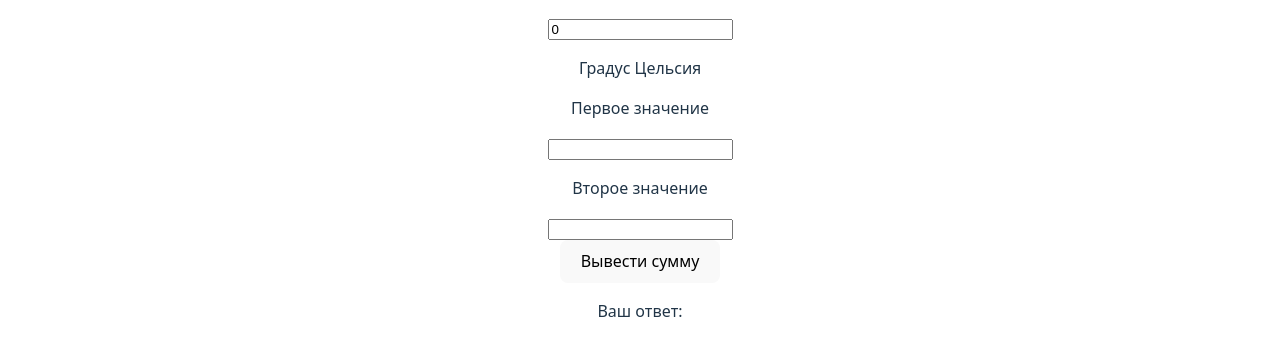
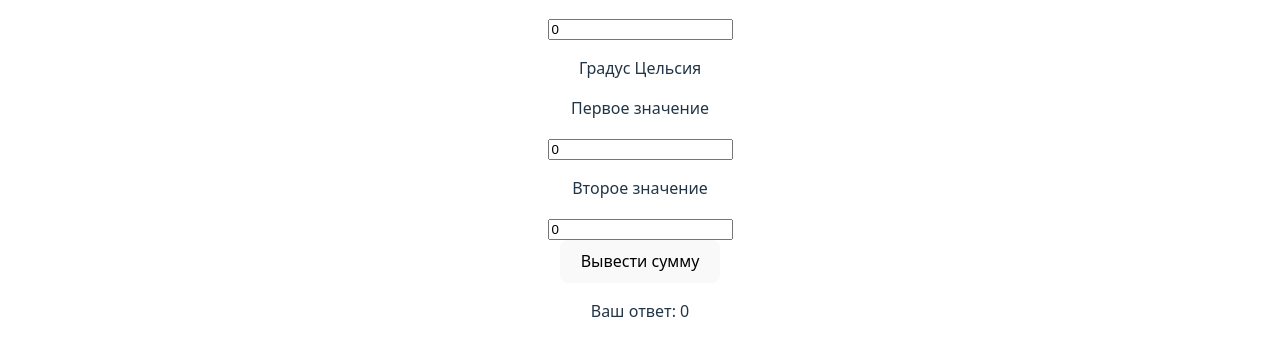
Before and after one commit to awakha/RCOI-APP, a React (Vite) app: page / in a window 1280 px wide. Shown: the part 1271-1633 px from the top of the page. Built offline with nearby package versions, Linux system fonts and the light colour scheme.

Commit message:
useState. Practic. Finish

```diff
--- a/src/components/Task7.tsx
+++ b/src/components/Task7.tsx
@@ -1,16 +1,33 @@
 // Создайте компонент "Простой калькулятор". Создайте два поля, в одном пользователь будет вводить одно значение, а другом второе. При нажатии на кнопку в диве должен отображаться текст "Ваш ответ: " и сумма двух значений из полей ввода.
 
+import { useState } from "react";
+
 const Task7 = () => {
+  const [base, setBase] = useState(0);
+  const [increment, setIncrement] = useState(0);
+  const [result, setResult] = useState(0);
+
+  const sum = () => {
+    setResult(Number(base) + Number(increment));
+  };
   return (
     <div>
       <div>
         <p>Первое значение</p>
-        <input type="text" />
+        <input
+          type="text"
+          value={base}
+          onChange={(e) => setBase(e.target.value)}
+        />
         <p>Второе значение</p>
-        <input type="text" />
+        <input
+          type="text"
+          value={increment}
+          onChange={(e) => setIncrement(e.target.value)}
+        />
       </div>
-      <button>Вывести сумму</button>
-      <p>Ваш ответ: </p>
+      <button onClick={sum}>Вывести сумму</button>
+      <p>Ваш ответ: {result}</p>
     </div>
   );
 };
```
